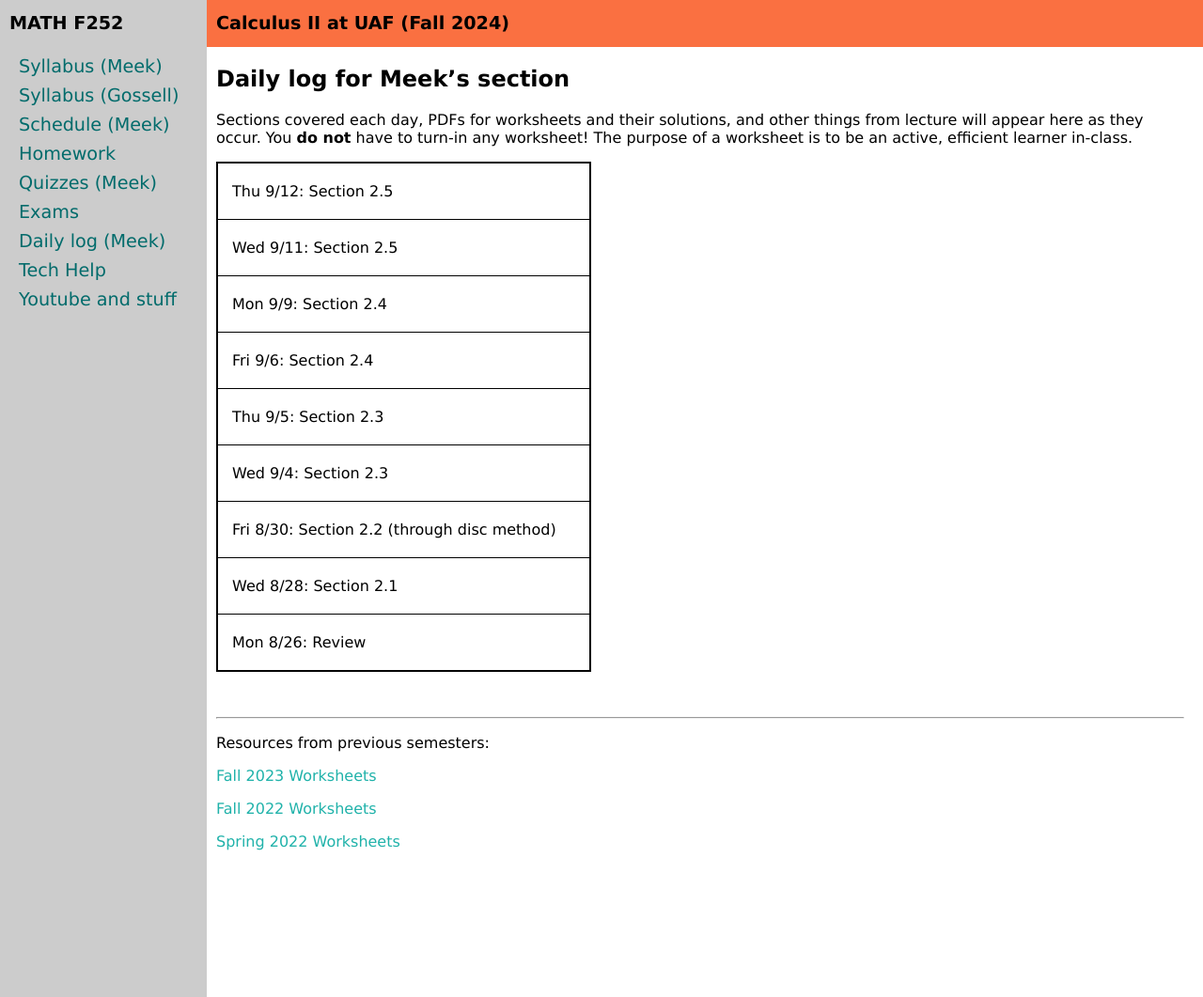
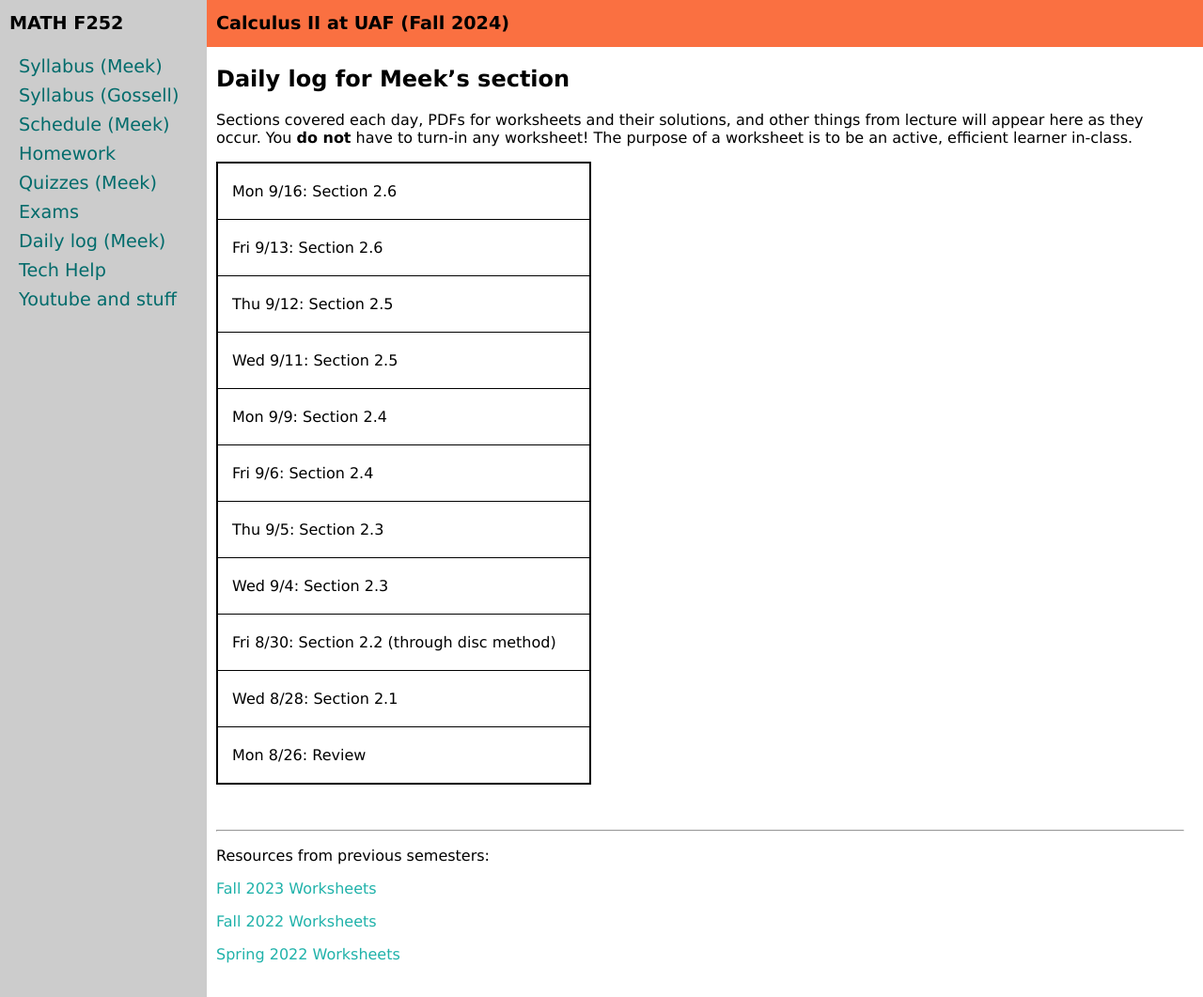
Before and after one commit to uaf-math/calc2, a Jekyll site: the page built from daily.md, in a window 1280 px wide and 1061 px high. Shown: the whole window at 94% size. Built offline with Jekyll 4.4.1, drawn with Linux system fonts in a browser that asks for light colours.

Commit message:
updated daily log Meek

```diff
--- a/_data/daily.yml
+++ b/_data/daily.yml
@@ -175,6 +175,10 @@ daily:
 #   date: Th 1/18
 #   extworksheet: https://uaf-math251.github.io/calc2/assets/quizzes/S22/quiz1.pdf
 #   extsolutions: https://uaf-math251.github.io/calc2/assets/quizzes/S22/quiz1solns.pdf
+- name: Section 2.6
+  date: Mon 9/16
+- name: Section 2.6
+  date: Fri 9/13
 - name: Section 2.5
   date: Thu 9/12
 - name: Section 2.5
```
